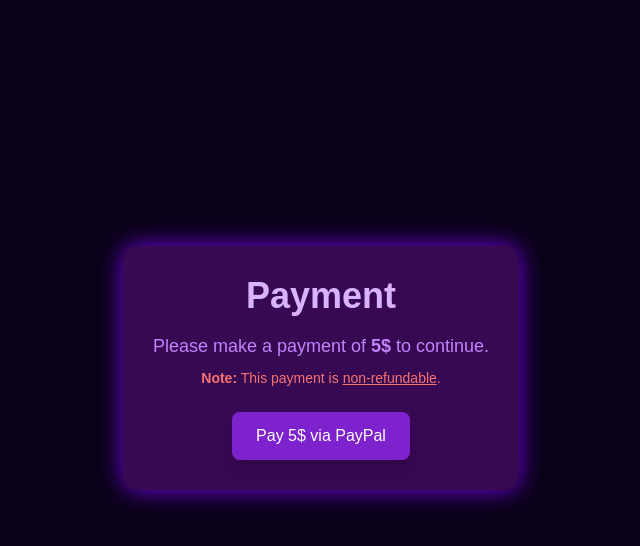
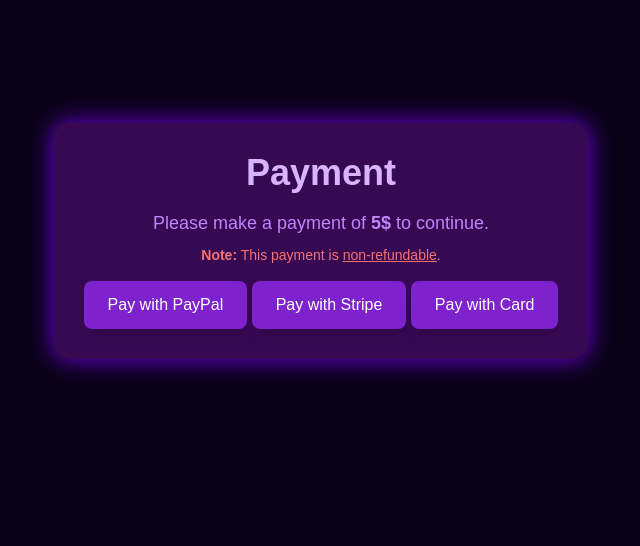
Before and after one commit to Auxillen/Auxils-Lair, a website: page payment.html in a window 1280 px wide. Shown: the whole page, without its empty margins (319-959 px from the left). Drawn offline with nearby package versions, Linux system fonts and the light colour scheme.

Commit message:
Update payment.html

```diff
--- a/payment.html
+++ b/payment.html
@@ -16,7 +16,7 @@
             padding: 30px;
             border-radius: 15px;
             box-shadow: 0 0 25px rgba(128, 0, 255, 0.9);
-            margin-top: 20%;
+            margin-top: 10%;
         }
         .btn-primary {
             background-color: #7e22ce;
@@ -35,7 +35,15 @@
             <h2 class="text-4xl font-bold text-purple-300">Payment</h2>
             <p class="text-lg text-purple-400 mt-4">Please make a payment of <strong>5$</strong> to continue.</p>
             <p class="text-sm text-red-400 mt-2"><strong>Note:</strong> This payment is <u>non-refundable</u>.</p>
-            <a href="https://www.paypal.me/DamienMontana" target="_blank" class="btn-primary text-white px-6 py-3 rounded-lg mt-6 inline-block shadow-lg" onclick="redirectToLoader()">Pay 5$ via PayPal</a>
+
+            <!-- PayPal Payment Option -->
+            <a href="https://www.paypal.me/DamienMontana" target="_blank" class="btn-primary text-white px-6 py-3 rounded-lg mt-4 inline-block shadow-lg" onclick="redirectToLoader()">Pay with PayPal</a>
+
+            <!-- Stripe Payment Button -->
+            <button onclick="payWithStripe()" class="btn-primary text-white px-6 py-3 rounded-lg mt-4 inline-block shadow-lg">Pay with Stripe</button>
+
+            <!-- eMerchantPay Option (Pay with Card) -->
+            <a href="https://wpf.emerchantpay.net/en/v2/payment/edc843599fdb8432b0d53003bc2a89ef" target="_blank" class="btn-primary text-white px-6 py-3 rounded-lg mt-4 inline-block shadow-lg" onclick="redirectToLoader()">Pay with Card</a>
         </div>
     </main>
 
@@ -45,6 +53,18 @@
                 window.location.href = "loader.html";
             }, 5000); // Redirect after 5 seconds
         }
+
+        function payWithStripe() {
+            fetch("/create-checkout-session", {
+                method: "POST",
+                headers: { "Content-Type": "application/json" },
+            })
+            .then(response => response.json())
+            .then(session => {
+                window.location.href = session.url; // Redirect to Stripe checkout
+            })
+            .catch(error => console.error("Error:", error));
+        }
     </script>
 </body>
 </html>
```
